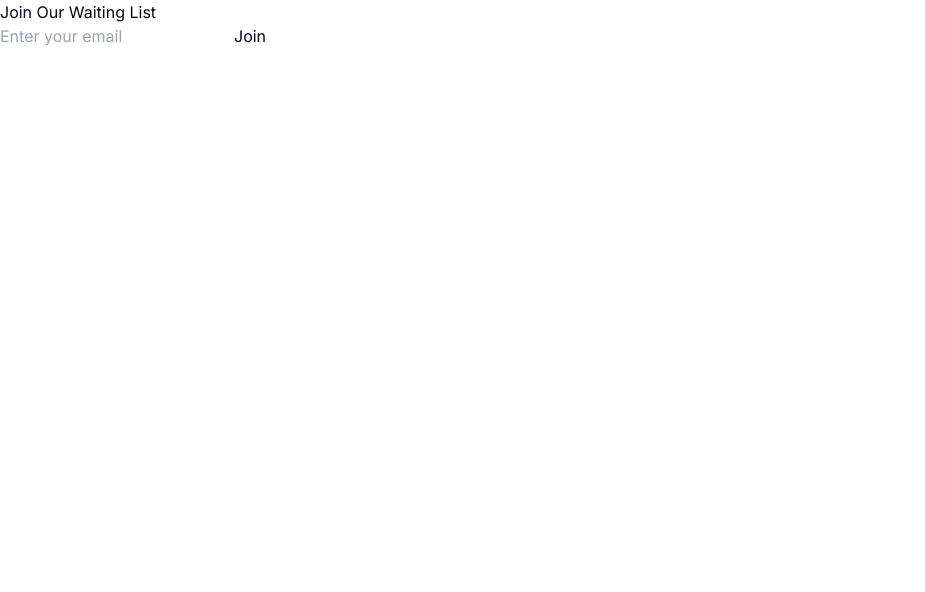
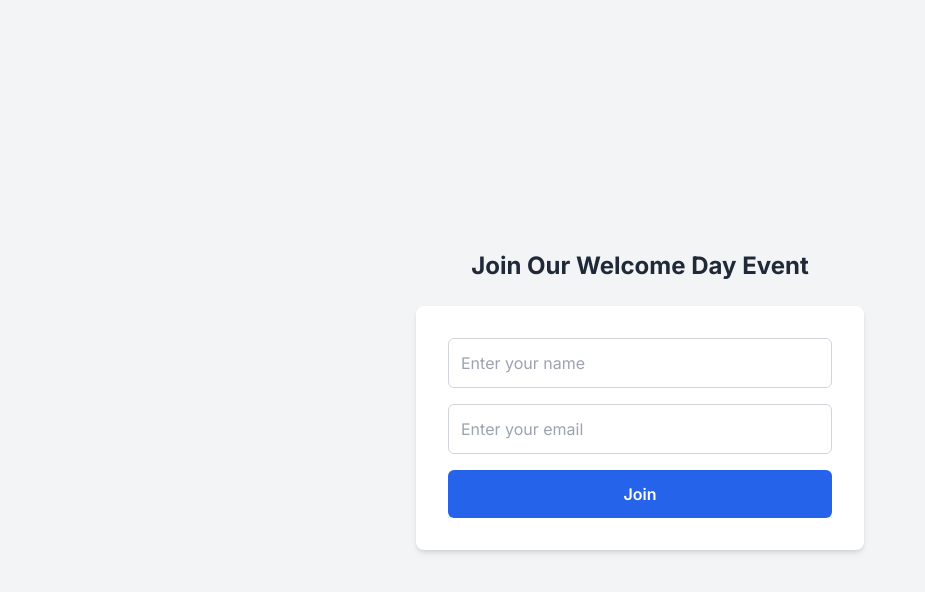
Before and after one commit to City-CSS/city-css, a Next.js app: page /form in a window 1280 px wide. Shown: the top 592 px of the page, without its empty margins (0-925 px from the left). Built offline with nearby package versions, Linux system fonts and the light colour scheme.

Commit message:
Welcome day form

```diff
--- a/src/app/api/route.ts
+++ b/src/app/api/route.ts
@@ -3,6 +3,7 @@ import { NextRequest } from "next/server";
 import { Client } from "pg";
 
 interface RequestBody {
+  name: string; // Include name field
   email: string;
 }
 
@@ -15,11 +16,12 @@ export async function POST(request: NextRequest) {
   try {
     await client.connect(); // Connect to the database
 
-    const { email }: RequestBody = await request.json();
+    // Parse the request body to extract name and email
+    const { name, email }: RequestBody = await request.json();
 
     // Check if email already exists
     const result = await client.query(
-      "SELECT message FROM message WHERE message = $1",
+      "SELECT email FROM message WHERE email = $1",
       [email],
     );
 
@@ -32,8 +34,11 @@ export async function POST(request: NextRequest) {
       );
     }
 
-    // Insert the email into the database
-    await client.query("INSERT INTO message (message) VALUES ($1)", [email]);
+    // Insert the name and email into the database
+    await client.query("INSERT INTO message (name, email) VALUES ($1, $2)", [
+      name,
+      email,
+    ]);
 
     // Construct the response
     return NextResponse.json({
--- a/src/app/form/page.tsx
+++ b/src/app/form/page.tsx
@@ -2,7 +2,8 @@
 import { useState, FormEvent } from "react";
 
 export default function Home() {
-  const [email, setEmail] = useState<string>(""); // Explicitly specify the type
+  const [email, setEmail] = useState<string>("");
+  const [name, setName] = useState<string>("");
   const [message, setMessage] = useState<string>("");
 
   const handleSubmit = async (e: FormEvent<HTMLFormElement>): Promise<void> => {
@@ -14,13 +15,14 @@ export default function Home() {
         headers: {
           "Content-Type": "application/json",
         },
-        body: JSON.stringify({ email }),
+        body: JSON.stringify({ name, email }),
       });
 
       if (response.ok) {
-        const data: { message: string } = await response.json(); // Specify the expected response structure
+        const data: { message: string } = await response.json();
         setMessage(data.message);
-        setEmail(""); // Clear the input after successful submission
+        setEmail("");
+        setName("");
       } else {
         setMessage("Failed to join the waiting list. Please try again.");
       }
@@ -30,19 +32,38 @@ export default function Home() {
   };
 
   return (
-    <div>
-      <h1>Join Our Waiting List</h1>
-      <form onSubmit={handleSubmit}>
+    <div className="flex flex-col items-center justify-center min-h-screen bg-gray-100 p-6">
+      <h1 className="text-2xl font-bold mb-6 text-gray-800">
+        Join Our Welcome Day Event
+      </h1>
+      <form
+        className="w-full max-w-md bg-white shadow-md rounded-lg p-8"
+        onSubmit={handleSubmit}
+      >
+        <input
+          type="text"
+          placeholder="Enter your name"
+          value={name}
+          onChange={(e) => setName(e.target.value)}
+          required
+          className="w-full p-3 mb-4 border border-gray-300 rounded-md focus:outline-none focus:ring focus:ring-blue-300"
+        />
         <input
           type="email"
           placeholder="Enter your email"
           value={email}
           onChange={(e) => setEmail(e.target.value)}
           required
+          className="w-full p-3 mb-4 border border-gray-300 rounded-md focus:outline-none focus:ring focus:ring-blue-300"
         />
-        <button type="submit">Join</button>
+        <button
+          type="submit"
+          className="w-full py-3 bg-blue-600 text-white font-semibold rounded-md hover:bg-blue-700 transition duration-200"
+        >
+          Join
+        </button>
       </form>
-      {message && <p>{message}</p>}
+      {message && <p className="mt-4 text-green-800">{message}</p>}
     </div>
   );
 }
```
